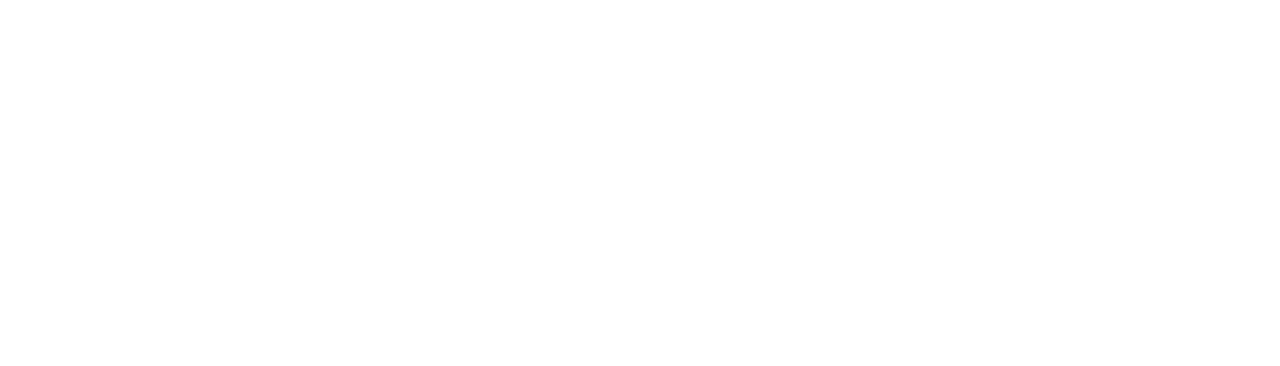
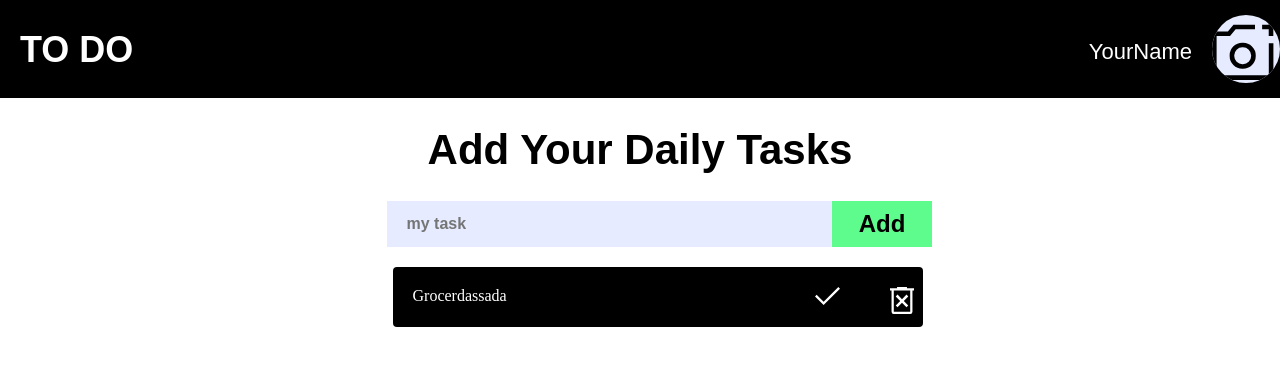
Before and after one commit to Nikoloza23/unilab, a React (Create React App) app: page /todo in a window 1280 px wide. Before the commit this address had no page. Shown: the top 366 px of the page. Built offline with nearby package versions, Linux system fonts and the light colour scheme.

Commit message:
unilab-todo

```diff
--- a/src/App.jsx
+++ b/src/App.jsx
@@ -1,5 +1,6 @@
 import Landing from "./pages/landing/Landing";
 import SignIn from "./pages/sign/SignIn";
+import Todo from "./pages/todo/Todo";
 
 import { Route, Routes } from "react-router";
 
@@ -9,6 +10,7 @@
       <Routes>
         <Route path="/" element={<Landing />} />
         <Route path="/sign" element={<SignIn />} />
+        <Route path="/todo" element={<Todo />} />
       </Routes>
     </>
   );
--- a/src/components/navbar/Navbar.jsx
+++ b/src/components/navbar/Navbar.jsx
@@ -1,9 +1,17 @@
+import userProfile from "../../assets/add_photo.svg";
+
 import "./navbar.scss";
 
 const Navbar = () => {
-  return <div className="navbar-container">
-
-  </div>;
+  return (
+    <div className="navbar_container">
+      <h1>TO DO</h1>
+      <div className="navbar_right_side">
+        <div>YourName</div>
+        <img src={userProfile} alt="" />
+      </div>
+    </div>
+  );
 };
 
 export default Navbar;
--- a/src/components/navbar/navbar.scss
+++ b/src/components/navbar/navbar.scss
@@ -0,0 +1,28 @@
+@use "../../sass/index.scss" as *;
+
+.navbar_container {
+  @include flex(center, space-between);
+  background: $cl-black;
+
+  height: 98px;
+  h1 {
+    color: $cl-white;
+    font: normal normal 900 36px/55px sans-serif;
+    margin-left: 20px;
+  }
+  .navbar_right_side {
+    display: flex;
+    div {
+      color: $cl-white;
+      font: $poppin3;
+      margin-top: 20px;
+      margin-right: 20px;
+    }
+    img {
+      width: 68px;
+      background: $un-c-e;
+      border-radius: 100px;
+      height: 68px;
+    }
+  }
+}
--- /dev/null
+++ b/src/components/todolist/TodoList.jsx
@@ -0,0 +1,29 @@
+import done from "../../assets/done.svg";
+import deleted from "../../assets/delete.svg";
+
+import "./todoList.scss";
+
+const TodoList = () => {
+  return (
+    <div className="todo_list_container">
+      <h1>Add Your Daily Tasks</h1>
+      <div className="input_box">
+        <input type="text" placeholder="my task" />
+        <button>Add</button>
+      </div>
+      <ul className="tasks">
+        <div className="todo_template">
+          <div className="completed_task">
+            <img src={done} alt="" />
+          </div>
+          <div className="delete_task">
+            <img src={deleted} alt="" />
+          </div>
+        </div>
+        <li className="added_tasks">Grocerdassada</li>
+      </ul>
+    </div>
+  );
+};
+
+export default TodoList;
--- /dev/null
+++ b/src/components/todolist/todoList.scss
@@ -0,0 +1,62 @@
+@use "../../sass/index.scss" as *;
+
+.todo_list_container {
+  @include flex(center, center);
+  margin-top: 20px;
+  flex-direction: column;
+  h1 {
+    margin-bottom: 20px;
+    font: normal normal 600 42px/63px sans-serif;
+    font-weight: bold;
+  }
+  input {
+    width: 487px;
+    height: 46px;
+    background: $un-c-e;
+    border: none;
+    padding-left: 20px;
+  }
+  input::placeholder {
+    font-size: 1.2em;
+    font-weight: bold;
+  }
+  button {
+    position: $abs;
+    height: 46px;
+    width: 100px;
+    left: 65%;
+    border: none;
+    background: $cl-green;
+    font-weight: bold;
+    font-size: 1.5em;
+    cursor: pointer;
+  }
+  .tasks {
+    margin-top: 20px;
+    margin-left: 35px;
+    .added_tasks {
+      border-radius: 4px;
+      padding-top: 20px;
+      padding-left: 20px;
+      color: $cl-white;
+      width: 510px;
+      height: 40px;
+      background: $cl-black;
+      margin-bottom: 10px;
+      list-style: none;
+    }
+  }
+  .todo_template {
+    width: 100px;
+    display: flex;
+    margin-left: 33%;
+    background: black;
+    position: absolute;
+    margin-top: 20px;
+    background: none;
+    cursor: $curs;
+    .delete_task {
+      margin-left: 50px;
+    }
+  }
+}
--- a/src/pages/sign/SignIn.jsx
+++ b/src/pages/sign/SignIn.jsx
@@ -1,3 +1,5 @@
+import { Link } from "react-router-dom";
+
 import UserPhoto from "../../assets/add_photo.svg";
 
 import "./signIn.scss";
@@ -12,8 +14,10 @@
           <img src={UserPhoto} alt="" />
         </div>
         <label>fill in you name</label>
-        <input type="text" placeholder="your name"/>
-        <button>Sign In</button>
+        <input type="text" placeholder="your name" />
+        <Link to="/todo">
+          <button>Sign In</button>
+        </Link>
       </div>
     </div>
   );
--- /dev/null
+++ b/src/pages/todo/Todo.jsx
@@ -0,0 +1,15 @@
+import Navbar from "../../components/navbar/Navbar";
+import TodoList from "../../components/todolist/TodoList";
+
+const Todo = () => {
+  return (
+    <>
+      <Navbar />
+      <>
+        <TodoList />
+      </>
+    </>
+  );
+};
+
+export default Todo;
--- /dev/null
+++ b/src/pages/todo/todo.scss
@@ -0,0 +1 @@
+@use '../../sass/index.scss' as *;
```
Also changed, not shown: src/assets/delete.svg (added), src/assets/done.svg (added).
